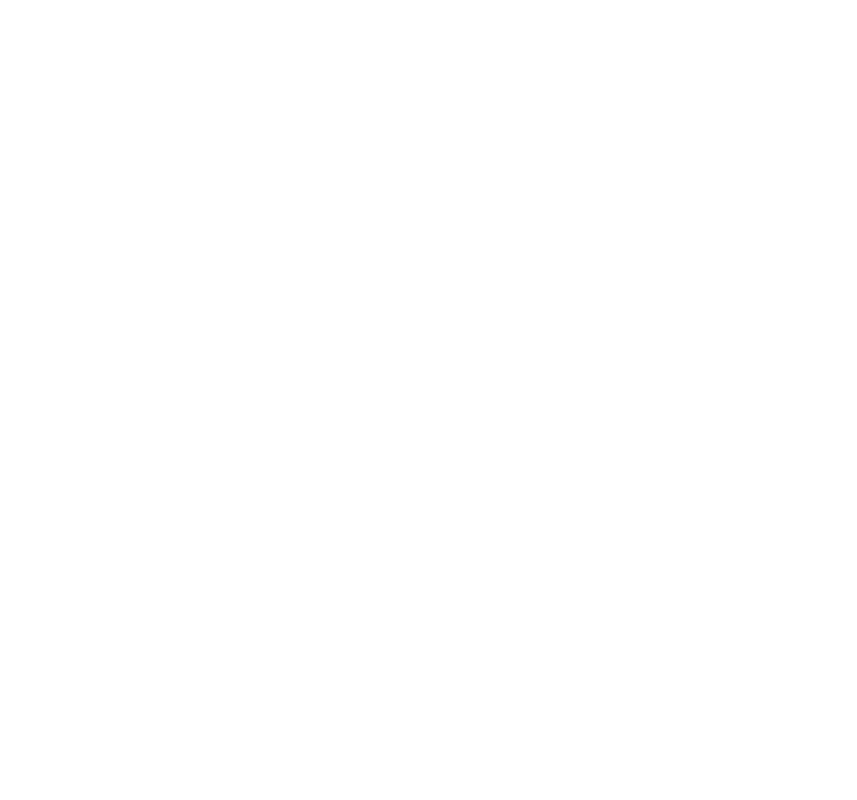
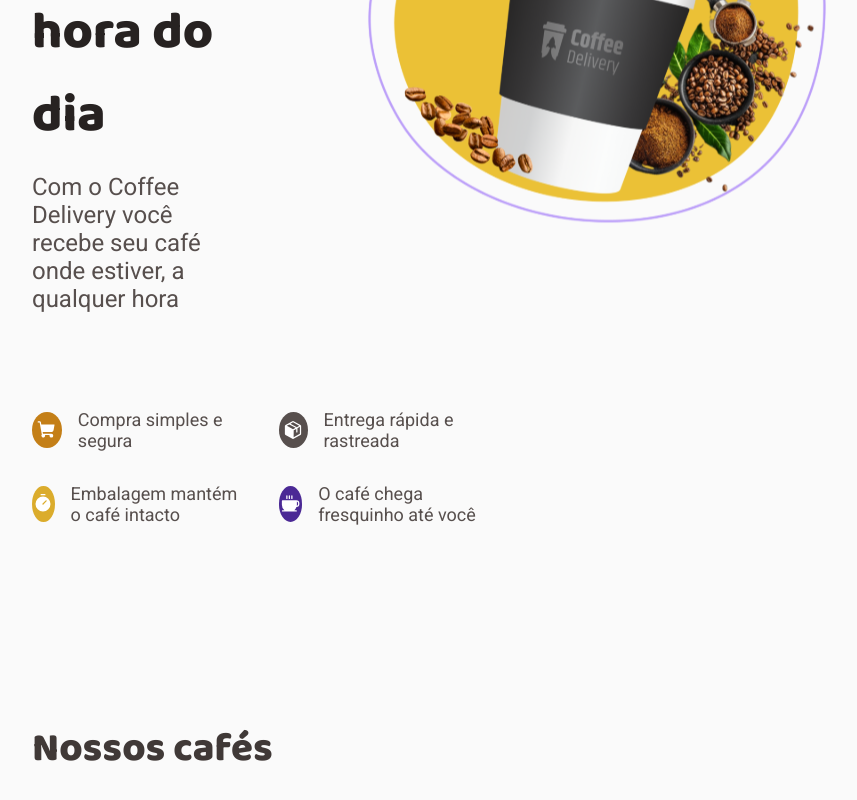
Before and after one commit to Azafman/coffe-delivery, a React (Vite) app: page / in a window 1280 px wide. Shown: the part 612-1412 px from the top of the page, without its empty margins (256-1113 px from the left). Before the commit the page ends 800 px from the top, so only its background shows below. Built offline with nearby package versions, Linux system fonts and the light colour scheme.

Commit message:
:sparkles: feat: home page

```diff
--- /dev/null
+++ b/src/components/Icons/IconCircle/index.tsx
@@ -0,0 +1,10 @@
+import { ReactNode } from 'react'
+import { SpanContainerCircle } from './styles'
+
+interface IconCircleProps {
+  children: ReactNode
+  bgColor: string
+}
+export const IconCircle = ({ children, bgColor }: IconCircleProps) => {
+  return <SpanContainerCircle bgColor={bgColor}>{children}</SpanContainerCircle>
+}
--- /dev/null
+++ b/src/components/Icons/IconCircle/styles.ts
@@ -0,0 +1,14 @@
+import styled from 'styled-components'
+
+interface SpanContainerCircleProps {
+  bgColor: string
+}
+export const SpanContainerCircle = styled.span<SpanContainerCircleProps>`
+  display: flex;
+  justify-content: center;
+  align-items: center;
+  width: 2.25rem;
+  height: 2.25rem;
+  border-radius: 50%;
+  background-color: ${(props) => props.bgColor};
+`
--- a/src/main.tsx
+++ b/src/main.tsx
@@ -1,6 +1,6 @@
 import { StrictMode } from 'react'
 import { createRoot } from 'react-dom/client'
-import {App} from './App.tsx'
+import { App } from './App.tsx'
 import { GlobalStyle } from './styles/global.ts'
 import { ThemeProvider } from 'styled-components'
 import { defaultTheme } from './styles/themes/default.ts'
@@ -9,7 +9,7 @@
   <StrictMode>
     <ThemeProvider theme={defaultTheme}>
       <App />
-      <GlobalStyle/>
+      <GlobalStyle />
     </ThemeProvider>
   </StrictMode>,
 )
--- a/src/pages/Home/index.tsx
+++ b/src/pages/Home/index.tsx
@@ -1,5 +1,58 @@
 import { HomeContainer } from './styles'
+import coffeDeliveryDemo from '../../assets/img/coffe-delivery-home.svg'
+import { Coffee, Package, ShoppingCart, Timer } from 'phosphor-react'
+import { IconCircle } from '../../components/Icons/IconCircle'
+import { defaultTheme } from '../../styles/themes/default'
 
 export const Home = () => {
-  return <HomeContainer>index</HomeContainer>
+  return (
+    <HomeContainer>
+      <section className="section-header">
+        <div className="section-descriptions">
+          <header>
+            <h2>Encontre o café perfeito para qualquer hora do dia</h2>
+            <p>
+              Com o Coffee Delivery você recebe seu café onde estiver, a
+              qualquer hora
+            </p>
+          </header>
+
+          <ul className="list-data-store">
+            <li>
+              <IconCircle bgColor={defaultTheme['yellow-dark']}>
+                <ShoppingCart size={20} weight="fill" color="white" />
+              </IconCircle>
+              Compra simples e segura
+            </li>
+            <li>
+              <IconCircle bgColor={defaultTheme.yellow}>
+                <Timer size={20} weight="fill" color="white" />
+              </IconCircle>
+              Embalagem mantém o café intacto
+            </li>
+            <li>
+              <IconCircle bgColor={defaultTheme['base-text']}>
+                <Package size={20} weight="fill" color="white" />
+              </IconCircle>
+              Entrega rápida e rastreada
+            </li>
+            <li>
+              <IconCircle bgColor={defaultTheme['purple-dark']}>
+                <Coffee size={20} weight="fill" color="white" />
+              </IconCircle>
+              O café chega fresquinho até você
+            </li>
+          </ul>
+        </div>
+
+        <img src={coffeDeliveryDemo} alt="" className="img-main-coffe" />
+      </section>
+
+      <section>
+        <div className="section-descriptions list-coffes">
+          <h2>Nossos cafés</h2>
+        </div>
+      </section>
+    </HomeContainer>
+  )
 }
--- a/src/pages/Home/styles.ts
+++ b/src/pages/Home/styles.ts
@@ -1,3 +1,73 @@
 import styled from 'styled-components'
 
-export const HomeContainer = styled.main``
+export const HomeContainer = styled.main`
+  display: flex;
+  flex-direction: column;
+  padding: 5rem 12rem;
+  gap: 12rem;
+
+  .section-header {
+    display: flex;
+    gap: 7rem;
+  }
+  .section-descriptions {
+    display: flex;
+    flex-direction: column;
+    gap: 6rem;
+    width: 45%;
+
+    header {
+      display: flex;
+      flex-direction: column;
+      gap: 1rem;
+
+      h2 {
+        font-size: 3.25rem;
+        font-family: 'Baloo 2', sans-serif;
+        font-weight: 900;
+        color: ${(props) => props.theme['base-title']};
+      }
+      p {
+        font-size: 1.5rem;
+      }
+    }
+
+    .list-data-store {
+      list-style-type: none;
+      display: flex;
+      flex-direction: column;
+      flex-wrap: wrap;
+      gap: 2rem;
+      max-height: 130px;
+
+      li {
+        display: flex;
+        align-items: center;
+        gap: 1rem;
+        font-size: 1.125rem;
+      }
+    }
+  }
+
+  .list-coffes {
+    h2 {
+      font-family: 'Baloo 2';
+      font-size: 2.5rem;
+      color: ${(props) => props.theme['base-subtitle']};
+      font-weight: 900;
+    }
+  }
+
+  @media (max-width: 1150px) {
+    .section-header {
+      flex-direction: column;
+    }
+    .section-descriptions {
+      width: 100%;
+    }
+    .img-main-coffe {
+      max-width: 70%;
+      margin: auto;
+    }
+  }
+`
--- a/src/styles/themes/default.ts
+++ b/src/styles/themes/default.ts
@@ -16,4 +16,4 @@
   'base-card': '#F3F2F2',
   background: '#FAFAFA',
   white: '#FFFFFF',
-}
+} as const
```
Also changed, not shown: src/assets/img/coffe-delivery-home.svg (added).
